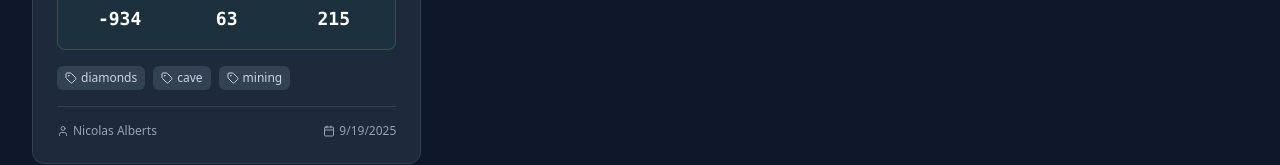
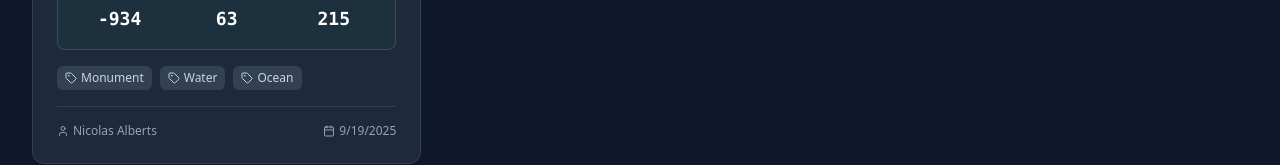
Before and after one commit to benjaminvantonder/fuhri-server-coordinates, a React (Vite) app: page / in a window 1280 px wide. Shown: the part 586-751 px from the top of the page. Built offline with nearby package versions, Linux system fonts and the light colour scheme.

Commit message:
Tags update

```diff
--- a/src/data/sampleCoordinates.ts
+++ b/src/data/sampleCoordinates.ts
@@ -10,7 +10,7 @@ export const sampleCoordinates: Coordinate[] = [
     z: 215,
     dimension: "overworld",
     type: "natural",
-    tags: ["diamonds", "cave", "mining"],
+    tags: ["Monument", "Water", "Ocean"],
     discoveredBy: "Nicolas Alberts",
     dateDiscovered: "2025-09-19",
   },
```
